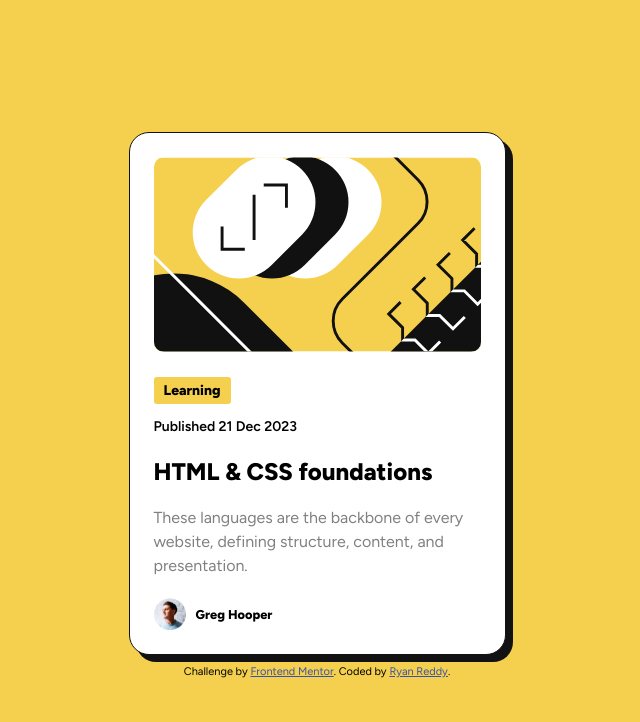
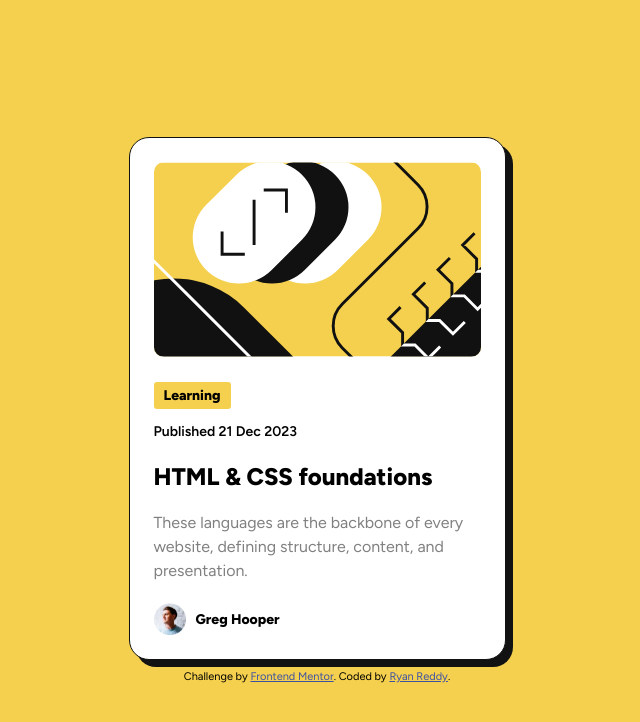
Before and after one commit to RyanRReddy/blog-preview-card, a plain HTML site: page index.html in a window 1280 px wide. Shown: the whole page, without its empty margins (323-963 px from the left). Drawn offline with Linux system fonts and the light colour scheme.

Commit message:
Update style.css

```diff
--- a/style.css
+++ b/style.css
@@ -29,7 +29,7 @@ body {
 	max-width: 327px;
 	height: auto;
 	padding: 24px;
-	margin-top: 10px;
+	margin-top: 20px;
 	margin-bottom: 10px;
 	border: 1px solid var(--Black);
 	border-radius: 20px;
@@ -104,7 +104,7 @@ h1 {
 .author-name {
 	margin-left: 10px;
 	font-weight: 800;
-	font-size: 0.8rem;
+	font-size: 14px;
 }
 
 footer {
```
